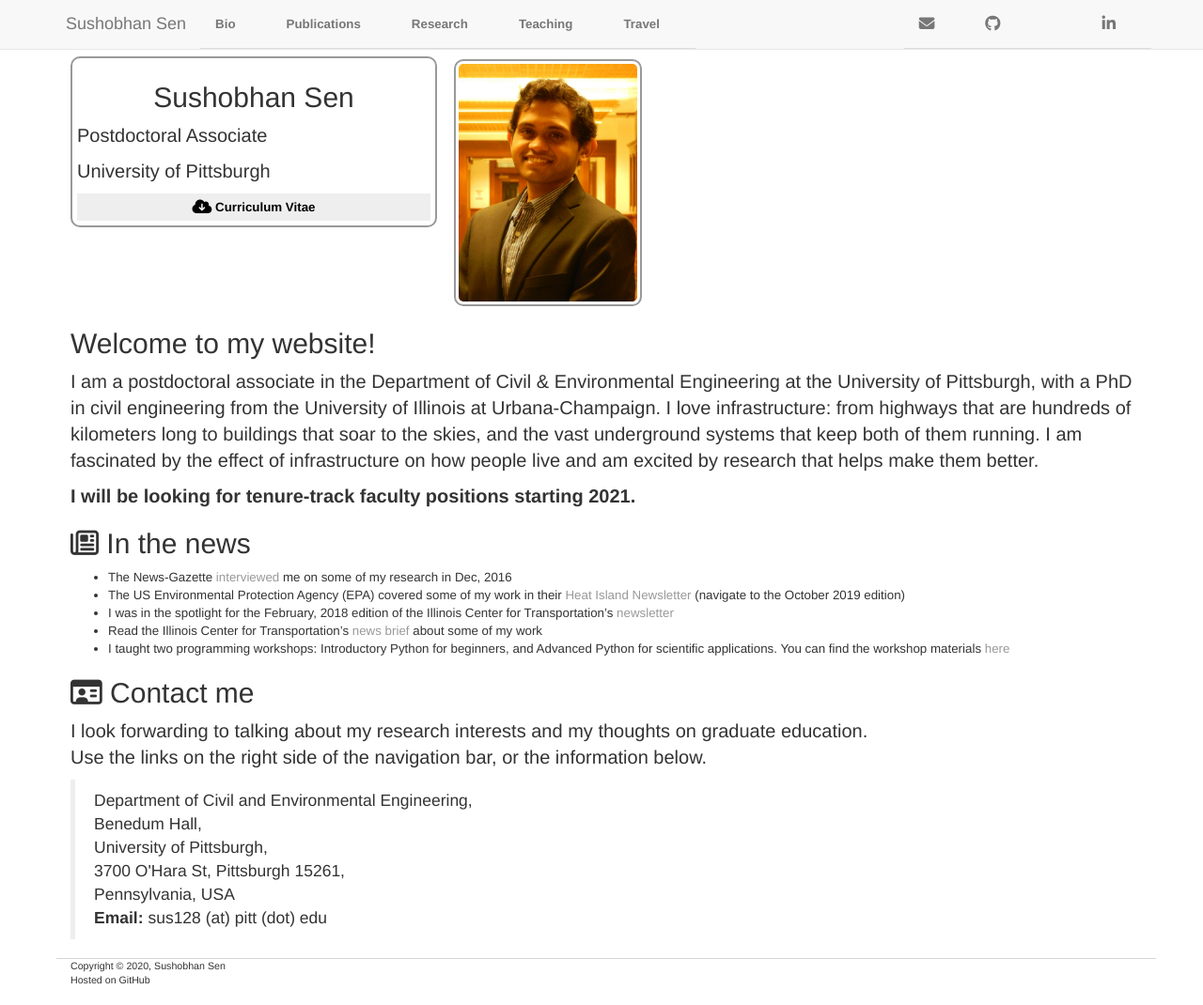
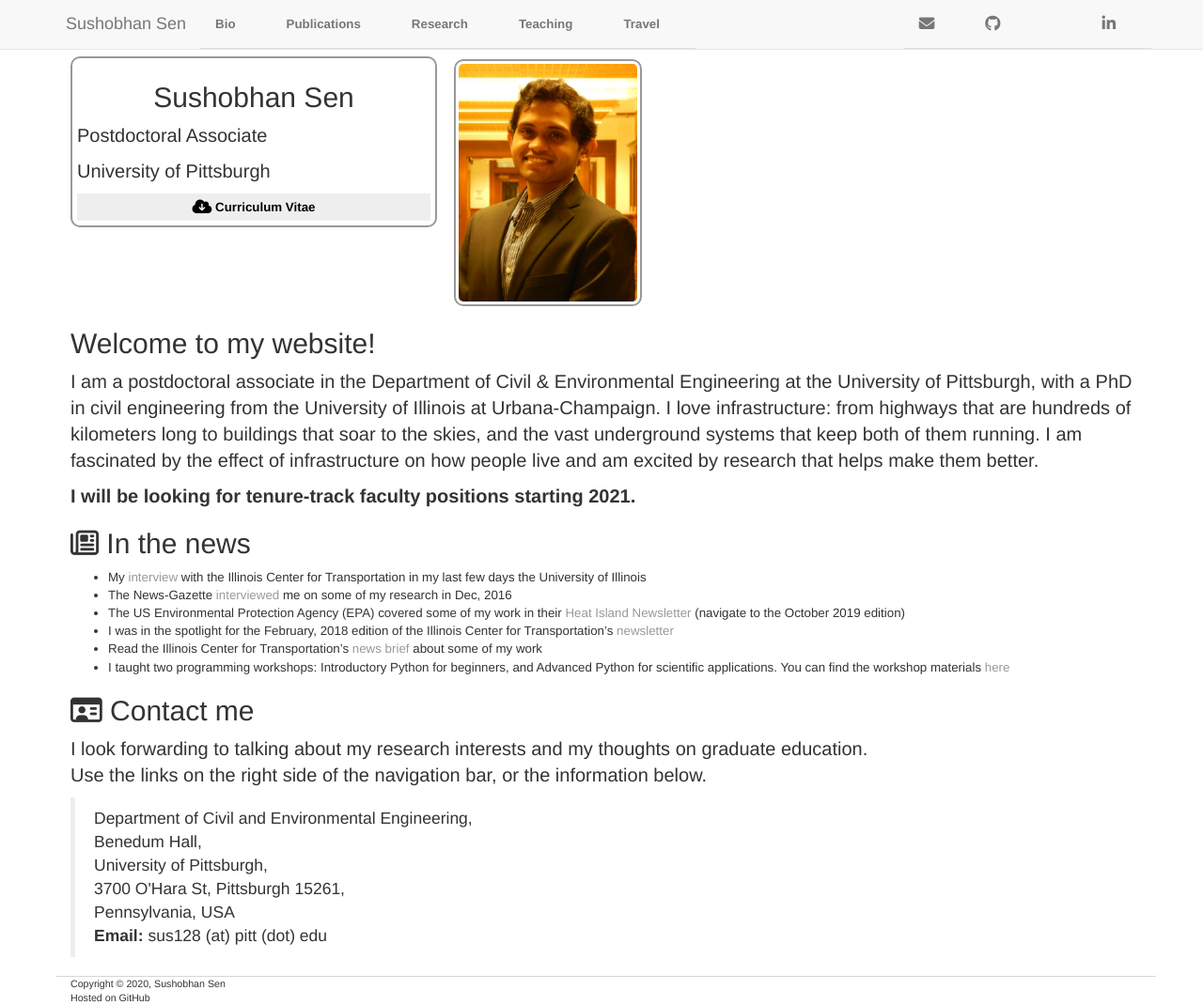
Before and after one commit to sushobhansen/sushobhansen.github.io, a Jekyll site: the page built from index.md, in a window 1280 px wide and 1070 px high. Shown: the whole window at 94% size. Built offline with Jekyll 4.4.1, drawn with Linux system fonts in a browser that asks for light colours; nearby versions of some CDN libraries; a style sheet for code colours, icons or effects is not loaded.

Commit message:
Added ICT interview

```diff
--- a/index.md
+++ b/index.md
@@ -29,6 +29,7 @@ I am a postdoctoral associate in the Department of Civil & Environmental Enginee
 **I will be looking for tenure-track faculty positions starting 2021.**
 
 ## <i class="fa fa-newspaper-o"></i> In the news
+- My [interview](https://ict.illinois.edu/2020/01/15/uiuc-grad-has-the-treatment-for-surging-urban-temps/) with the Illinois Center for Transportation in my last few days the University of Illinois
 - The News-Gazette [interviewed](http://www.news-gazette.com/video/2016-12-23/wired-sushobhan-sen.html) me on some of my research in Dec, 2016
 - The US Environmental Protection Agency (EPA) covered some of my work in their [Heat Island Newsletter](https://www.epa.gov/heat-islands/heat-island-newsroom) (navigate to the October 2019 edition)
 - I was in the spotlight for the February, 2018 edition of the Illinois Center for Transportation's [newsletter](http://ict.illinois.edu/2018/01/26/ict-student-spotlight-sushobhan-sen/)
```
